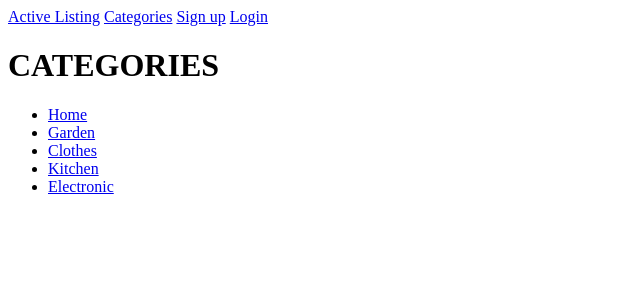
After one commit to neifors/auctions-project, a Django app: page /categories/ in a window 1280 px wide. The commit adds this page. Shown: the top 300 px of the page, without its empty margins (0-640 px from the left). Run offline with Django 4.2, Linux system fonts and the light colour scheme; data comes from the database, SQL or seed files in the repository.

Commit message:
categories also working

```diff
--- /dev/null
+++ b/auctions/templates/auctions/categories.html
@@ -0,0 +1,15 @@
+{% extends "auctions/layout.html" %}
+
+{% block content %}
+
+<h1>CATEGORIES</h1>
+
+<ul>
+
+{% for cat in categories %}
+   <li><a href="{% url 'auctions-category' id=cat.id %}">{{ cat.name }}</a></li>
+{% endfor %}
+
+</ul>
+
+{% endblock %}
--- a/auctions/templates/auctions/layout.html
+++ b/auctions/templates/auctions/layout.html
@@ -16,9 +16,11 @@
                 <a href="{% url 'auctions-create' %}">Create Listing</a>
                 <a href="{% url 'auctions-watchlist' %}">Whachlist</a>
                 <a href="{% url 'auctions-mylistings' %}">My Listings</a>
+                <a href="{% url 'auctions-categories' %}">Categories</a>
                 <a href="{% url 'logout' %}">Logout</a>
             {% else %}
                 <a href="{% url 'auctions-home' %}">Active Listing</a>
+                <a href="{% url 'auctions-categories' %}">Categories</a>
                 <a href="{% url 'signup' %}">Sign up</a>
                 <a href="{% url 'login' %}">Login</a>
             {% endif %}
--- a/auctions/urls.py
+++ b/auctions/urls.py
@@ -7,5 +7,7 @@ urlpatterns = [
     path('<int:id>/', views.show, name='auctions-show'),
     path("new/", views.create, name="auctions-create"),
     path("watchlist/", views.watchlist, name="auctions-watchlist"),
-    path("mylistings/", views.my_listings, name="auctions-mylistings")
+    path("mylistings/", views.my_listings, name="auctions-mylistings"),
+    path("categories/", views.categories, name='auctions-categories'),
+    path('categories/<int:id>/', views.by_category, name='auctions-category')
 ]
--- a/auctions/views.py
+++ b/auctions/views.py
@@ -3,7 +3,7 @@ from django.contrib.auth.decorators import login_required
 
 from .forms import NewAuctionForm, NewBidForm, NewCommentForm
 
-from .models import Auction, Bid, Comment, Watchlist
+from .models import Auction, Bid, Category, Comment, Watchlist
 
 def home(request):
     data = {
@@ -119,3 +119,16 @@ def my_listings(request):
         'my_auctions' : Auction.objects.filter(user=request.user)
     }
     return render(request, 'auctions/myListings.html', data)
+
+def categories(request):
+    data = {
+        'categories' : Category.objects.all()
+    }
+    return render(request, 'auctions/categories.html',data)
+
+
+def by_category(request, id):
+    data = {
+        'auctions' : Auction.objects.filter(category_id = id)
+    }
+    return render(request, 'auctions/by_category.html', data)
```
Also changed, not shown: auctions/templates/auctions/by_category.html (added, +15 -0 lines), README.md.
